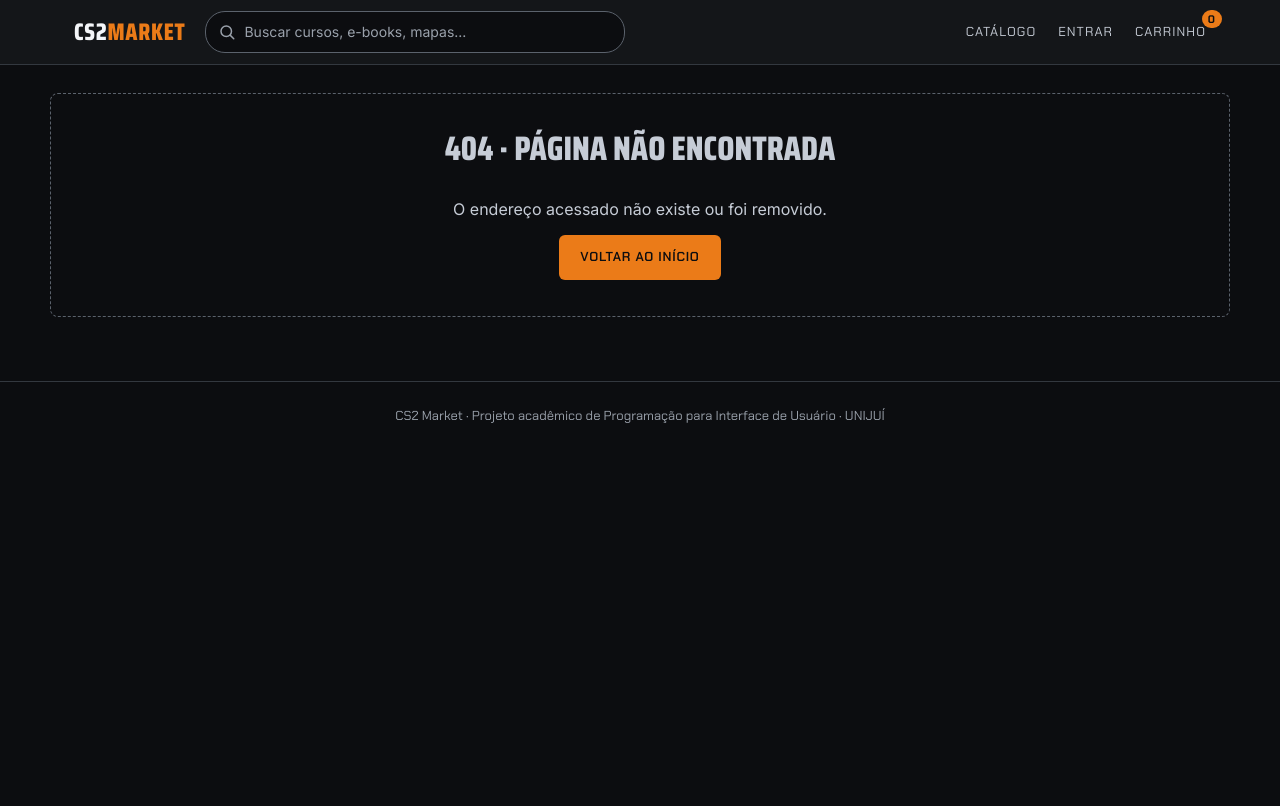
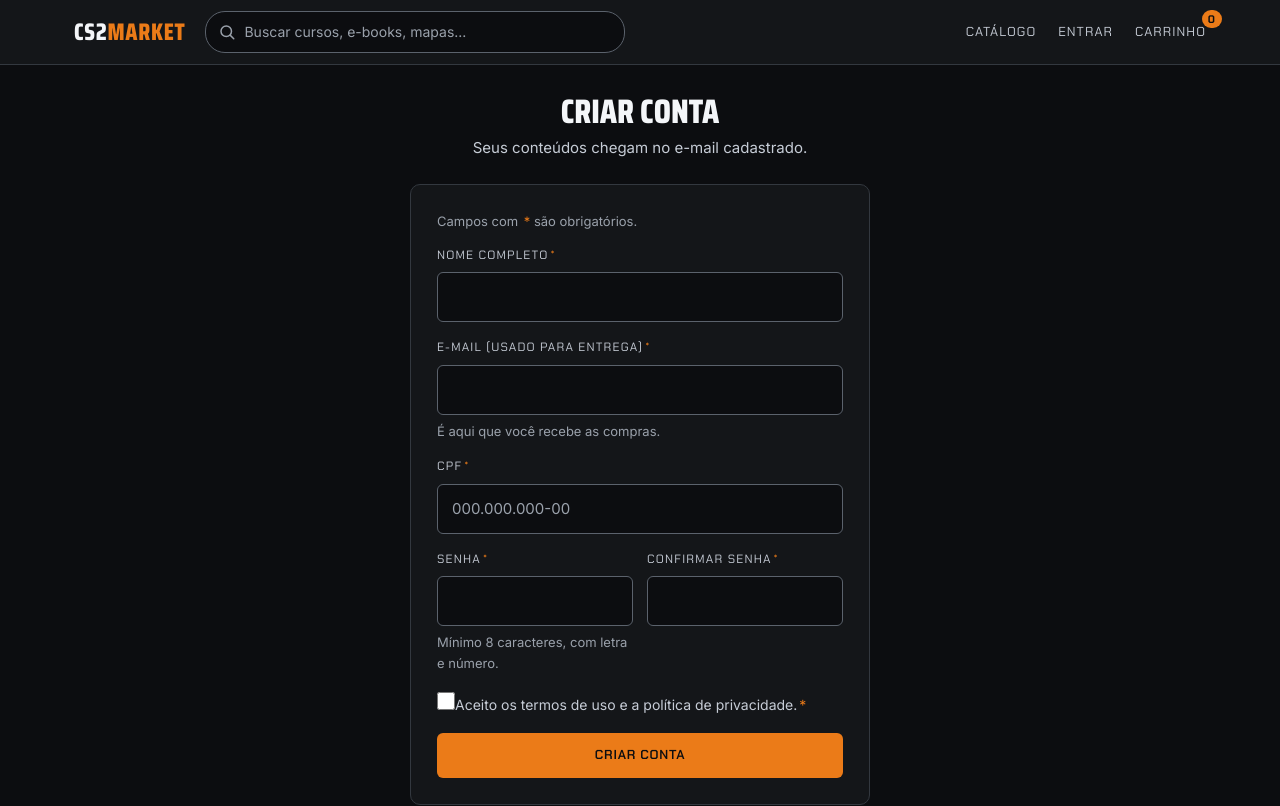
Before and after one commit to LuancGerlach/faculdade, a React (Vite) app in the folder web/: page /cadastro in a window 1280 px wide. Shown: the top 806 px of the page. Built offline with nearby package versions, Linux system fonts and the light colour scheme; no server answers.

Commit message:
feat(9): add register and login pages with api error mapping

```diff
--- a/web/src/App.jsx
+++ b/web/src/App.jsx
@@ -3,6 +3,8 @@ import Layout from './components/Layout';
 import HomePage from './pages/HomePage';
 import CatalogPage from './pages/CatalogPage';
 import ProductPage from './pages/ProductPage';
+import LoginPage from './pages/LoginPage';
+import RegisterPage from './pages/RegisterPage';
 import NotFoundPage from './pages/NotFoundPage';
 
 export default function App() {
@@ -12,6 +14,8 @@ export default function App() {
         <Route index element={<HomePage />} />
         <Route path="catalogo" element={<CatalogPage />} />
         <Route path="produto/:productId" element={<ProductPage />} />
+        <Route path="login" element={<LoginPage />} />
+        <Route path="cadastro" element={<RegisterPage />} />
         <Route path="*" element={<NotFoundPage />} />
       </Route>
     </Routes>
--- /dev/null
+++ b/web/src/hooks/useServerFieldErrors.js
@@ -0,0 +1,15 @@
+import { getErrorMessage, getErrorStatus, getFieldErrors } from '../api/errorHandler';
+
+// Leva os erros por campo da API (400) e conflitos (409) para o react-hook-form
+export function applyServerErrors(requestError, setError) {
+  const fieldErrors = getFieldErrors(requestError);
+  fieldErrors.forEach((fieldError) => setError(fieldError.field, { type: 'server', message: fieldError.message }));
+
+  const errorMessage = getErrorMessage(requestError);
+  if (getErrorStatus(requestError) === 409) {
+    const conflictField = errorMessage.toLowerCase().includes('cpf') ? 'cpf' : 'email';
+    setError(conflictField, { type: 'server', message: errorMessage }, { shouldFocus: true });
+  }
+
+  return fieldErrors.length ? null : errorMessage;
+}
--- /dev/null
+++ b/web/src/pages/LoginPage.jsx
@@ -0,0 +1,59 @@
+import { useState } from 'react';
+import { Link, useNavigate, useSearchParams } from 'react-router-dom';
+import { useForm } from 'react-hook-form';
+import { zodResolver } from '@hookform/resolvers/zod';
+import toast from 'react-hot-toast';
+import FormField from '../components/FormField';
+import { login } from '../api/userApi';
+import { applyServerErrors } from '../hooks/useServerFieldErrors';
+import { useAuth } from '../context/AuthContext';
+import { loginSchema } from '../validation/userSchemas';
+import usePageTitle from '../hooks/usePageTitle';
+
+export default function LoginPage() {
+  usePageTitle('Entrar');
+  const [formAlert, setFormAlert] = useState(null);
+  const { signIn } = useAuth();
+  const navigate = useNavigate();
+  const [searchParams] = useSearchParams();
+  const redirectPath = searchParams.get('redirect') || '/minha-conta';
+
+  const {
+    register, handleSubmit, setError, formState: { errors, isSubmitting },
+  } = useForm({ resolver: zodResolver(loginSchema), defaultValues: { email: '', password: '' }, mode: 'onTouched' });
+
+  const onSubmit = async (credentials) => {
+    setFormAlert(null);
+    try {
+      const response = await login(credentials);
+      signIn(response.data);
+      toast.success(`Bem-vindo, ${response.data.name.split(' ')[0]}!`);
+      navigate(redirectPath);
+    } catch (requestError) {
+      const generalMessage = applyServerErrors(requestError, setError);
+      if (generalMessage) setFormAlert(generalMessage);
+    }
+  };
+
+  return (
+    <div className="container page">
+      <div className="auth-wrap">
+        <h1 className="page-title">Entrar</h1>
+        <p className="auth-subtitle">Acesse suas compras e continue de onde parou.</p>
+
+        <form className="panel" onSubmit={handleSubmit(onSubmit)} noValidate>
+          {formAlert && <div className="form-alert" role="alert">{formAlert}</div>}
+          <FormField id="login-email" label="E-mail" type="email" required autoComplete="email" error={errors.email?.message} {...register('email')} />
+          <FormField id="login-password" label="Senha" type="password" required autoComplete="current-password" error={errors.password?.message} {...register('password')} />
+          <button type="submit" className="btn btn-full" disabled={isSubmitting}>
+            {isSubmitting ? 'Entrando...' : 'Entrar'}
+          </button>
+        </form>
+
+        <p className="auth-footer">
+          Não tem conta? <Link to={`/cadastro?redirect=${encodeURIComponent(redirectPath)}`}>Criar conta grátis</Link>
+        </p>
+      </div>
+    </div>
+  );
+}
--- /dev/null
+++ b/web/src/pages/RegisterPage.jsx
@@ -0,0 +1,105 @@
+import { useState } from 'react';
+import { Link, useNavigate, useSearchParams } from 'react-router-dom';
+import { useForm } from 'react-hook-form';
+import { zodResolver } from '@hookform/resolvers/zod';
+import toast from 'react-hot-toast';
+import FormField from '../components/FormField';
+import { createUser } from '../api/userApi';
+import { applyServerErrors } from '../hooks/useServerFieldErrors';
+import { useAuth } from '../context/AuthContext';
+import { registerSchema } from '../validation/userSchemas';
+import { formatCpf } from '../utils/formatters';
+import usePageTitle from '../hooks/usePageTitle';
+
+export default function RegisterPage() {
+  usePageTitle('Criar conta');
+  const [formAlert, setFormAlert] = useState(null);
+  const { signIn } = useAuth();
+  const navigate = useNavigate();
+  const [searchParams] = useSearchParams();
+  const redirectPath = searchParams.get('redirect') || '/minha-conta';
+
+  const {
+    register, handleSubmit, setError, setValue, formState: { errors, isSubmitting },
+  } = useForm({
+    resolver: zodResolver(registerSchema),
+    defaultValues: { name: '', email: '', cpf: '', password: '', confirmPassword: '', acceptedTerms: false },
+    mode: 'onTouched',
+  });
+
+  const onSubmit = async (formValues) => {
+    setFormAlert(null);
+    try {
+      const response = await createUser(formValues);
+      signIn(response.data);
+      toast.success('Conta criada! Suas compras chegam neste e-mail.');
+      navigate(redirectPath);
+    } catch (requestError) {
+      const generalMessage = applyServerErrors(requestError, setError);
+      if (generalMessage) setFormAlert(generalMessage);
+    }
+  };
+
+  const cpfRegistration = register('cpf');
+
+  return (
+    <div className="container page">
+      <div className="auth-wrap">
+        <h1 className="page-title">Criar conta</h1>
+        <p className="auth-subtitle">Seus conteúdos chegam no e-mail cadastrado.</p>
+
+        <form className="panel" onSubmit={handleSubmit(onSubmit)} noValidate aria-describedby="required-note">
+          <p id="required-note" className="field-hint" style={{ marginTop: 0, marginBottom: 14 }}>
+            Campos com <span className="required-mark">*</span> são obrigatórios.
+          </p>
+          {formAlert && <div className="form-alert" role="alert">{formAlert}</div>}
+
+          <FormField id="name" label="Nome completo" required autoComplete="name" error={errors.name?.message} {...register('name')} />
+          <FormField
+            id="email" label="E-mail (usado para entrega)" type="email" required autoComplete="email"
+            hint="É aqui que você recebe as compras." error={errors.email?.message} {...register('email')}
+          />
+          <FormField
+            id="cpf" label="CPF" required inputMode="numeric" autoComplete="off" placeholder="000.000.000-00"
+            error={errors.cpf?.message}
+            {...cpfRegistration}
+            onChange={(event) => {
+              setValue('cpf', formatCpf(event.target.value), { shouldValidate: Boolean(errors.cpf) });
+            }}
+          />
+          <div className="two-columns">
+            <FormField
+              id="password" label="Senha" type="password" required autoComplete="new-password"
+              hint="Mínimo 8 caracteres, com letra e número." error={errors.password?.message} {...register('password')}
+            />
+            <FormField
+              id="confirmPassword" label="Confirmar senha" type="password" required autoComplete="new-password"
+              error={errors.confirmPassword?.message} {...register('confirmPassword')}
+            />
+          </div>
+
+          <div className="field">
+            <label className="check-row" htmlFor="acceptedTerms" style={{ textTransform: 'none', letterSpacing: 0, fontFamily: 'inherit', fontSize: 14 }}>
+              <input
+                id="acceptedTerms" type="checkbox"
+                aria-invalid={errors.acceptedTerms ? 'true' : 'false'}
+                aria-describedby={errors.acceptedTerms ? 'acceptedTerms-error' : undefined}
+                {...register('acceptedTerms')}
+              />
+              <span>Aceito os termos de uso e a política de privacidade.<span className="required-mark" aria-hidden="true">*</span></span>
+            </label>
+            {errors.acceptedTerms && (
+              <p id="acceptedTerms-error" className="field-error" role="alert">{errors.acceptedTerms.message}</p>
+            )}
+          </div>
+
+          <button type="submit" className="btn btn-full" disabled={isSubmitting}>
+            {isSubmitting ? 'Criando conta...' : 'Criar conta'}
+          </button>
+        </form>
+
+        <p className="auth-footer">Já tem conta? <Link to={`/login?redirect=${encodeURIComponent(redirectPath)}`}>Entrar</Link></p>
+      </div>
+    </div>
+  );
+}
```
